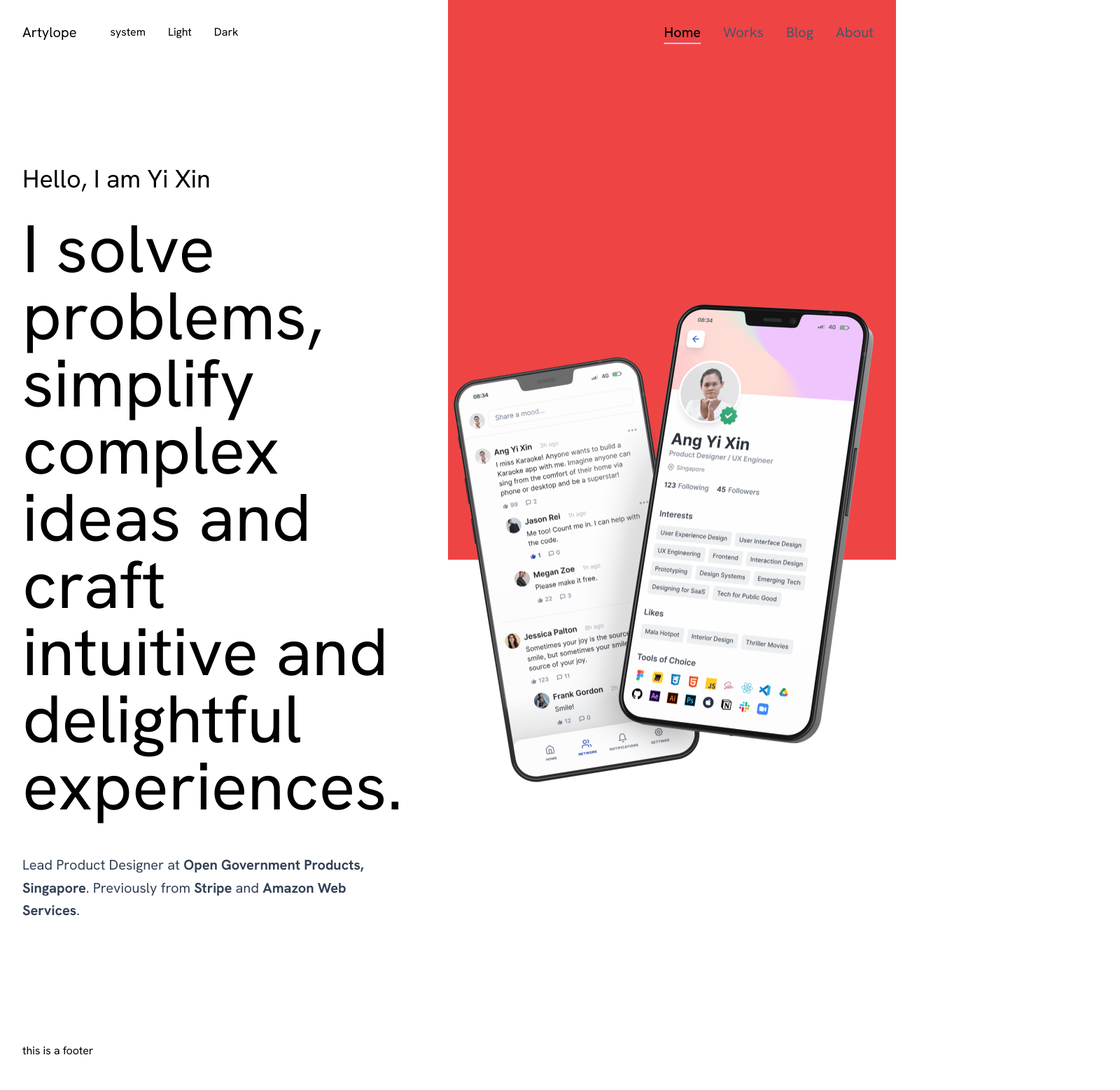
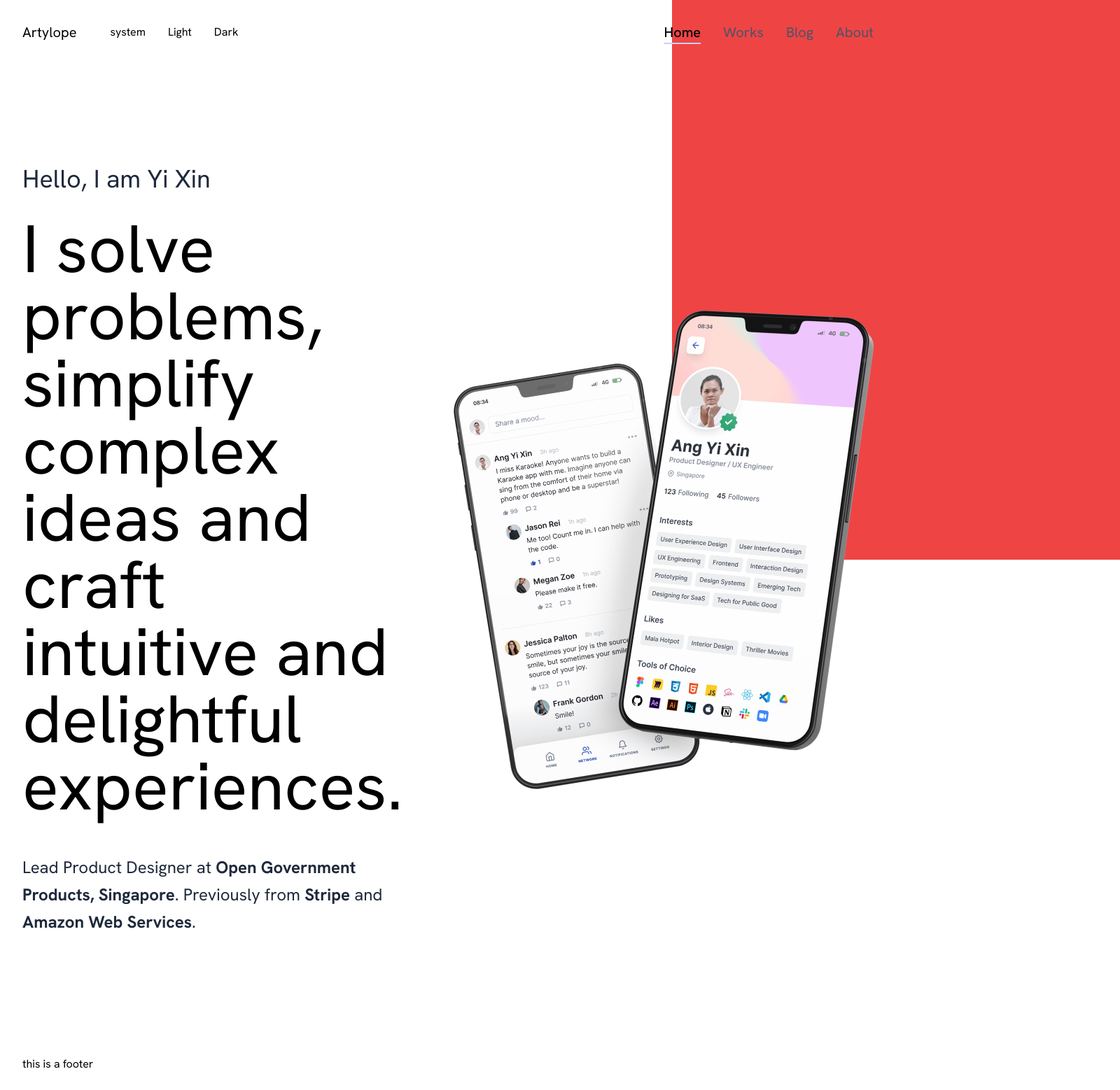
Before and after one commit to artylope/artylope-neue-mod, a Next.js app: page / in a window 1280 px wide. Shown: the top 1558 px of the page at 70% size, 1600 px wide, since content can reach past the window. Built offline with nearby package versions, Linux system fonts and the light colour scheme.

Commit message:
playing with blocks

```diff
--- a/src/app/page.js
+++ b/src/app/page.js
@@ -8,14 +8,14 @@ export default function Home() {
         <div className="grid lg:grid-cols-12 gap-4">
           <div className="lg:col-span-6">
             <div className="lg:py-36 lg:pr-16">
-              <h2 className="text-2xl lg:text-4xl mb-4 lg:mb-8">
+              <h2 className="text-lg lg:text-4xl mb-4 lg:mb-8 text-slate-800">
                 Hello, I am Yi Xin
               </h2>
               <h1 className="text-3xl lg:text-8xl mb-4 lg:mb-12">
                 I solve problems, simplify complex ideas and craft intuitive and
                 delightful experiences.
               </h1>
-              <p className="text-lg lg:text-xl text-slate-700 dark:text-slate-300 lg:leading-relaxed">
+              <p className="text-lg lg:text-2xl text-slate-800 dark:text-slate-300 lg:leading-relaxed">
                 Lead Product Designer at{' '}
                 <strong>Open Government Products, Singapore</strong>. Previously
                 from <strong>Stripe</strong> and{' '}
@@ -25,7 +25,7 @@ export default function Home() {
           </div>
           <div className="lg:col-span-6 flex justify-center items-center">
             <Image src={phoneIntro} height={720} alt="Yi Xin's Mock Phone" />
-            <div className="before:content-[''] before:bg-red-500 before:block before:absolute before:top-0 before:bottom-0 before:right-0 before:lg:w-1/2 before:-z-10"></div>
+            <div className="before:content-[''] before:bg-red-500 before:block before:absolute before:right-0 before:w-[50vw] before:top-0 before:bottom-0 before:-z-10 before:-mx-80"></div>
           </div>
         </div>
       </div>
```
